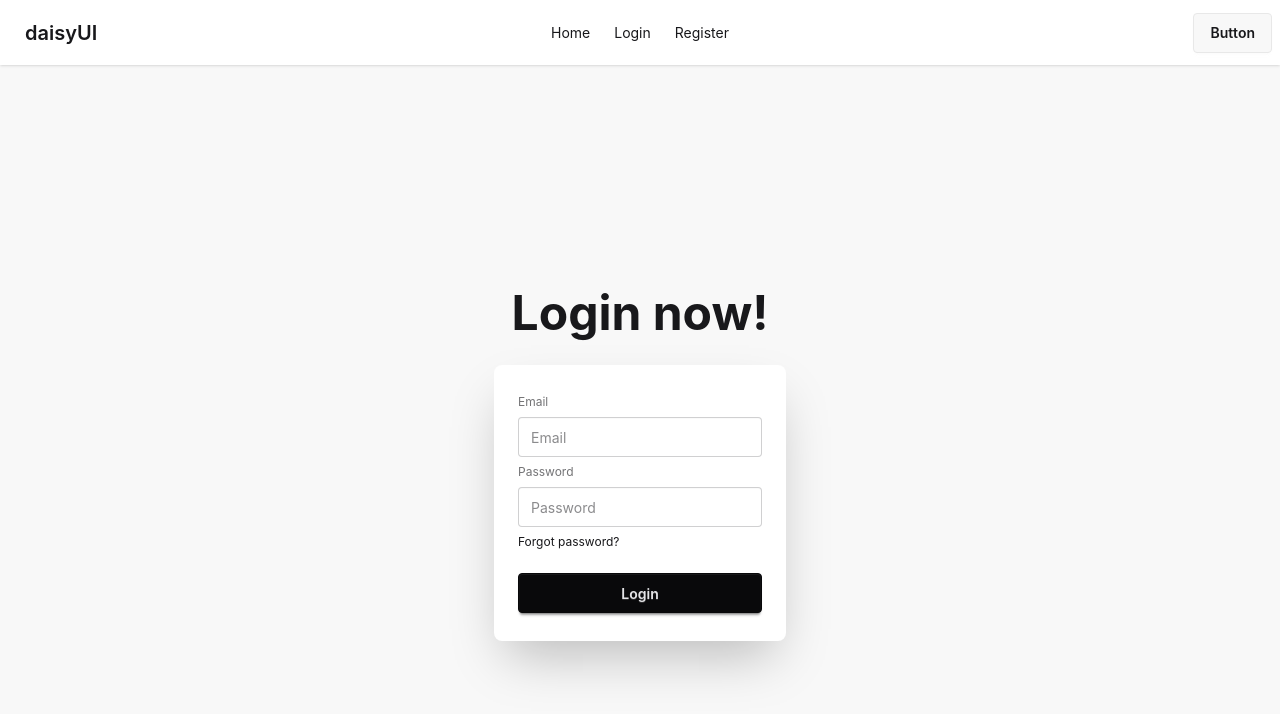
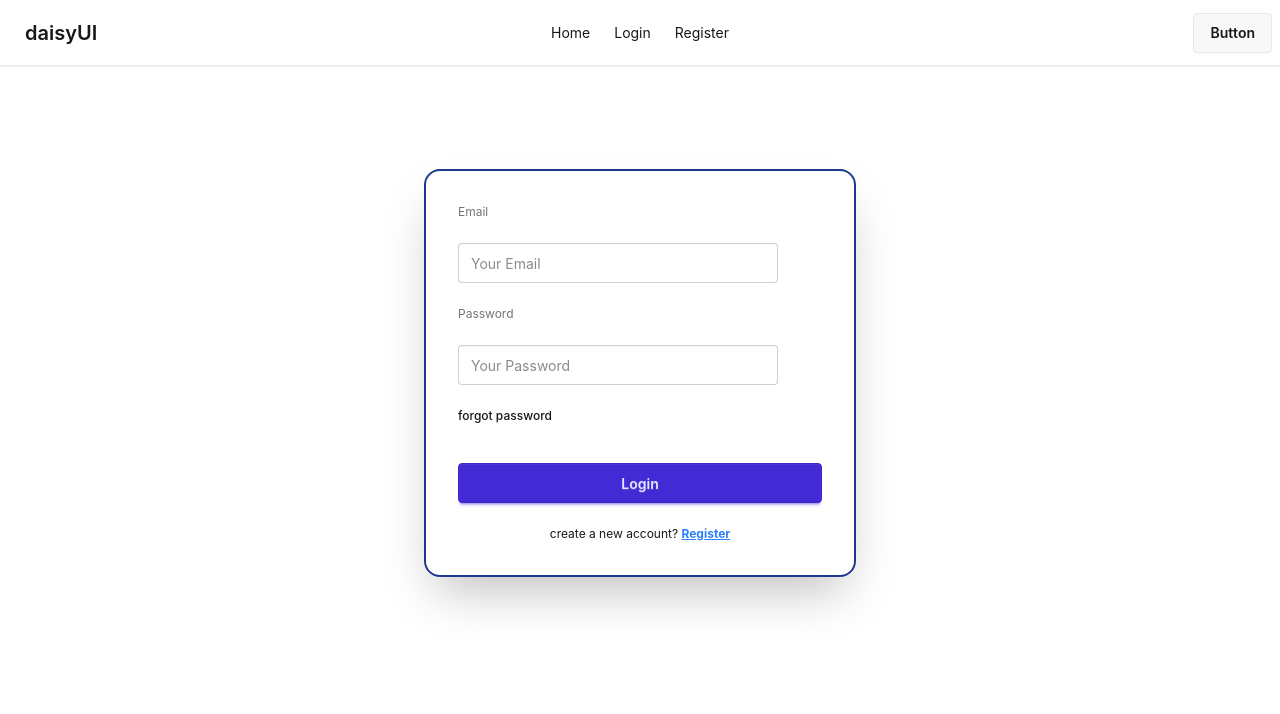
Before and after one commit to sohagroy7223/Explore-Email-Password-Auth, a React (Vite) app: page /login in a window 1280 px wide. Shown: the top 714 px of the page. Built offline with nearby package versions, Linux system fonts and the light colour scheme.

Commit message:
addad login section and user give ther valid password and email they can access ther dashbord

```diff
--- a/src/Components/Login/Login.jsx
+++ b/src/Components/Login/Login.jsx
@@ -1,27 +1,69 @@
-import React from "react";
+import { signInWithEmailAndPassword } from "firebase/auth";
+import React, { useState } from "react";
+import { Link } from "react-router";
+import { auth } from "../../Firebase/Firebase.init";
 
 const Login = () => {
+  const [errorMassage, setErrorMassage] = useState("");
+
+  const handelLogin = (e) => {
+    e.preventDefault();
+    const email = e.target.email.value;
+    const password = e.target.password.value;
+
+    // reset
+    setErrorMassage("");
+
+    // user login
+
+    signInWithEmailAndPassword(auth, email, password)
+      .then((result) => {
+        console.log(result.user);
+      })
+      .catch((error) => {
+        console.log(error);
+        setErrorMassage(error.message);
+      });
+  };
+
   return (
-    <div className="hero bg-base-200 min-h-screen">
-      <div className="hero-content flex-col">
-        <div className="text-center lg:text-left ">
-          <h1 className="text-5xl font-bold">Login now!</h1>
+    <div className="text-center max-w-md mx-auto p-2 mt-10">
+      <h2 className="text-4xl font-bold mb-4 text-white">Login now</h2>
+      <form
+        onSubmit={handelLogin}
+        className="fieldset border-2 shadow-2xl border-blue-900 rounded-2xl p-8  space-y-4"
+      >
+        <label className="label">Email</label>
+        <input
+          type="email"
+          name="email"
+          autoComplete="email"
+          className="input"
+          placeholder="Your Email"
+        />
+        <label className="label">Password</label>
+        <input
+          type="password"
+          name="password"
+          autoComplete="current-password"
+          className="input"
+          placeholder="Your Password"
+        />
+        <div className="text-start font-medium hover:text-blue-500 hover:underline">
+          <Link to="">forgot password</Link>
         </div>
-        <div className="card bg-base-100 w-full max-w-sm shrink-0 shadow-2xl mt-3">
-          <div className="card-body">
-            <fieldset className="fieldset">
-              <label className="label">Email</label>
-              <input type="email" className="input" placeholder="Email" />
-              <label className="label">Password</label>
-              <input type="password" className="input" placeholder="Password" />
-              <div>
-                <a className="link link-hover">Forgot password?</a>
-              </div>
-              <button className="btn btn-neutral mt-4">Login</button>
-            </fieldset>
-          </div>
-        </div>
-      </div>
+        <button className="btn btn-primary mt-4">Login</button>
+        <p>
+          create a new account?{" "}
+          <Link
+            className="text-blue-500 text-md font-bold underline"
+            to="/register"
+          >
+            Register
+          </Link>
+        </p>
+      </form>
+      {errorMassage && <p className="text-red-600">{errorMassage}</p>}
     </div>
   );
 };
--- a/src/Components/Register/Register.jsx
+++ b/src/Components/Register/Register.jsx
@@ -181,7 +181,7 @@ const Register = () => {
         <br />
         <input className="btn btn-primary" type="submit" value="submit" />
         <p>
-          I already have an account{" "}
+          I already have an account?{" "}
           <Link className="text-blue-600 underline font-bold" to="/login">
             Login
           </Link>
```
